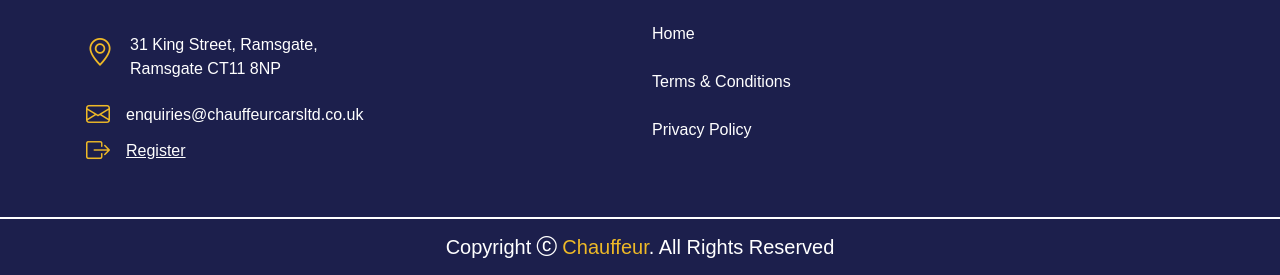
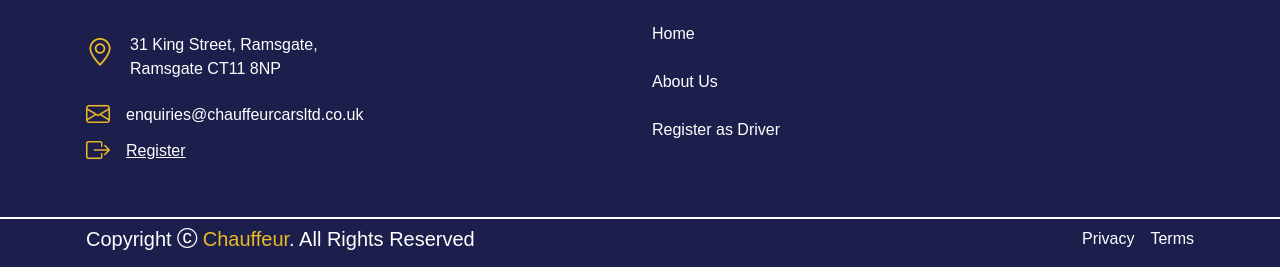
Before and after one commit to hasnat-hj/chauffuer, a plain HTML site: page become-driver.html in a window 1280 px wide. Shown: the part 990-1265 px from the top of the page. Drawn offline with nearby package versions, Linux system fonts and the light colour scheme.

Commit message:
new update with term and privacy at bottom

```diff
--- a/become-driver.html
+++ b/become-driver.html
@@ -51,7 +51,7 @@
                         Chauffeur Company.</h5>
                     <div class="d-flex justify-content-center pt-5">
 
-                        <a href="https://test.cabdespatch.com/techsupport.aspx"
+                        <a href="https://test.cabdespatch.com/NewDriver.aspx"
                             class="bg_yellow px-5 py-2 rounded-pill fw-bold fs-5 d-lg-block d-none text-dark"
                             style="text-decoration: none;">
                             Register
--- a/footer.html
+++ b/footer.html
@@ -3,7 +3,8 @@
     <div class="container px-3">
         <div class="row py-5">
             <div class="col-md-6">
-                <img src="./assets/logo 1.jpeg" style="width: 150px; border-top-left-radius: 20px; border-bottom-right-radius: 20px;" alt="">
+                <img src="./assets/logo 1.jpeg"
+                    style="width: 150px; border-top-left-radius: 20px; border-bottom-right-radius: 20px;" alt="">
                 <div class="d-flex mt-5 gap-3"> <span class="text_yellow fs-3"><i class="bi bi-geo-alt"></i></span>
                     <p>31 King Street, Ramsgate,<br>Ramsgate CT11 8NP</p>
                 </div>
@@ -13,7 +14,7 @@
                 </div>
                 <div class="d-flex align-items-center gap-3"> <span class="text_yellow fs-4"><i
                             class="bi bi-box-arrow-right"></i></span>
-                    <a href="https://test.cabdespatch.com/techsupport.aspx" class="mb-0 text-white" >Register</a>
+                    <a href="https://test.cabdespatch.com/NewDriver.aspx" class="mb-0 text-white">Register</a>
                 </div>
             </div>
             <div class="col-md-6">
@@ -23,10 +24,10 @@
                         <a class="nav-link navbar_links text-white home" href="index.html">Home</a>
                     </li>
                     <li class="nav-item my-2 my-lg-0 ">
-                        <a class="nav-link navbar_links text-white" href="terms&conditions.html">Terms & Conditions</a>
+                        <a class="nav-link navbar_links text-white" href="#about-us">About Us</a>
                     </li>
                     <li class="nav-item my-2 my-lg-0 ">
-                        <a class="nav-link navbar_links text-white" href="privacypolicy.html">Privacy Policy</a>
+                        <a class="nav-link navbar_links text-white" href="become-driver.html">Register as Driver</a>
                     </li>
                 </ul>
             </div>
@@ -48,7 +49,24 @@
         </div>
     </div>
     <div class="bg-white" style="height: 2px;"></div>
-    <h5 class="text-center py-3 mb-0">
-        Copyright <i class="bi bi-c-circle"></i> <span class="text_yellow">Chauffeur</span>. All Rights Reserved
-    </h5>
+    <div class="container px-3">
+        <div class="row py-2">
+            <div class="col-md-8">
+                <h5 class=" ">
+                    Copyright <i class="bi bi-c-circle"></i> <span class="text_yellow">Chauffeur</span>. All Rights Reserved
+                </h5>
+            </div>
+            <div class="col-md-4">
+                <div class="d-flex justify-content-end align-items-center gap-3">
+
+                    <a class="nav-link navbar_links text-white" href="privacypolicy.html">Privacy</a>
+                    <a class="nav-link navbar_links text-white" href="terms&conditions.html">Terms</a>
+
+
+
+                </div>
+            </div>
+
+                </div>
+                </div>
 </footer>
--- a/header.html
+++ b/header.html
@@ -22,12 +22,12 @@
                               <li class="nav-item my-2 my-lg-0 ">
                                 <a class="nav-link navbar_links text-white home" href="#about-us">About Us</a>
                             </li>
-                              <li class="nav-item my-2 my-lg-0 ">
+                              <!-- <li class="nav-item my-2 my-lg-0 ">
                                   <a class="nav-link navbar_links text-white" href="terms&conditions.html">Terms & Conditions</a>
                               </li>
                               <li class="nav-item my-2 my-lg-0 ">
                                   <a class="nav-link navbar_links text-white" href="privacypolicy.html">Privacy Policy</a>
-                              </li>
+                              </li> -->
                               <li class="nav-item my-2 my-lg-0 ">
                                   <a class="nav-link navbar_links text-white" href="become-driver.html">Register as Driver</a>
                               </li>
```
